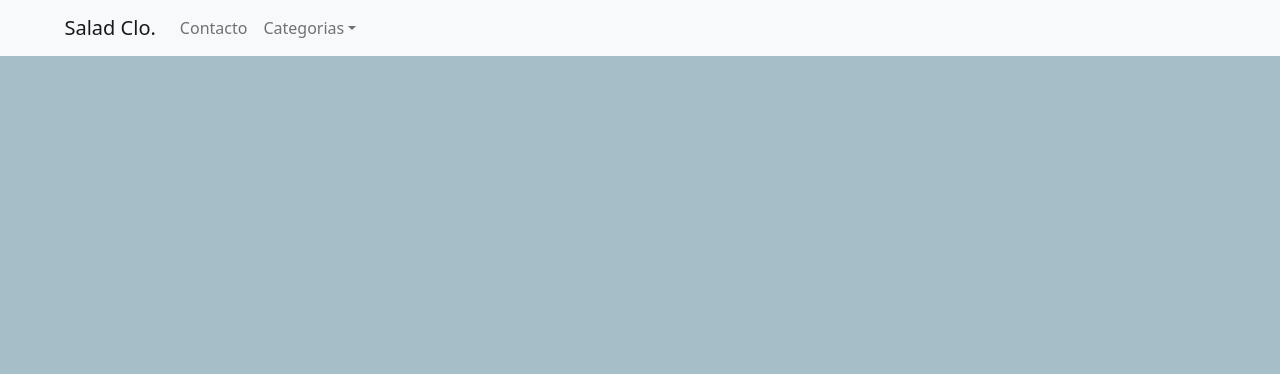
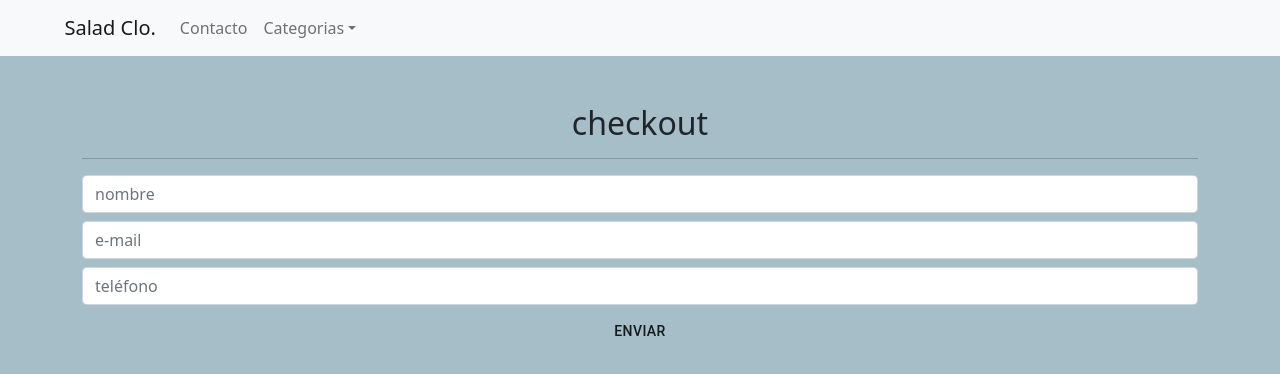
Before and after one commit to RoyBuchanandev/Catalogo-Buchanan, a React (Create React App) app: page /Checkout in a window 1280 px wide. Shown: the top 374 px of the page. Built offline with nearby package versions, Linux system fonts and the light colour scheme.

Commit message:
se agrega proyecto

```diff
--- a/src/AppRoutes.js
+++ b/src/AppRoutes.js
@@ -4,6 +4,7 @@ import ItemListContainer from "./Components/ItemListContainer/ItemListContainer"
 import ItemDetailContainer from "./Components/ItemDetailsContainer/ItemDetailContainer";
 import { Route , Routes} from "react-router";
 import { CartView } from "./Components/CartView/CartView";
+import { Checkout } from "./Components/checkout/Checkout";
 
 
 
@@ -14,6 +15,7 @@ export default function AppRoutes() {
         <Route exact path="/" element={<ItemListContainer />} />
        <Route path="category/:categoryId" element={<ItemListContainer/>} />
        <Route exact path="/item/:id" element={<ItemDetailContainer />} />
+        <Route exact path="/Checkout" element={<Checkout/>} />
        <Route path="/cartView" element={ <CartView /> } />
       </Routes>
     </div>
--- a/src/Components/CartView/CartView.js
+++ b/src/Components/CartView/CartView.js
@@ -28,11 +28,12 @@ export const CartView = () => {
                 }
             </section>
             <hr/>
+            <h3>precio: $ {totalPrice()}</h3>
             <div>
 
                 <button className="btn btn-danger" onClick={removeAllItem}>Vaciar carrito <BsFillTrashFill/></button>
 
-                <button className="btn btn-success mx-2">Terminar mi compra</button>
+                <Link to = "/Checkout" className="btn btn-success mx-2">Terminar mi compra</Link>
 
             </div>
         </div>
--- /dev/null
+++ b/src/Components/checkout/Checkout.js
@@ -0,0 +1,151 @@
+import React from "react";
+import { Button } from "@material-ui/core";
+import { useContext } from "react";
+import { CartContext } from "../Context/CartContext";
+import { useState } from "react";
+import { validateNamespace } from "@firebase/util";
+import { database } from "../../Firebase/Config";
+import { collection, Timestamp, writeBatch, getDocs, query, where, documentId, addDoc, getDoc } from "firebase/firestore/lite";
+import { FieldPath } from "firebase/firestore/lite";
+
+export const Checkout = () => {
+    const { cart, totalPrice, removeAllItem } = useContext(CartContext);
+    const [orderId, setOrderId] = useState(null)
+    const [values, setValues] = useState({
+        nombre: "",
+        email: "",
+        teléfono: ""
+    })
+
+    const handleInputChange = (e) => {
+
+        console.log(e.target)
+        setValues({
+            ...values,
+            [e.target.name]: e.target.value
+        })
+    }
+
+
+
+    const handleSubmit = (e) => {
+        e.preventDefault()
+        if (values.nombre.length < 2) {
+            alert("nombre invalido")
+            return
+        }
+        if (values.email.length < 6) {
+            alert("email invalido")
+            return
+        }
+        if (values.tel.length < 8) {
+            alert("teléfono invalido")
+            return
+        }
+        const order = {
+            buyer: values,
+            items: cart,
+            total: totalPrice(),
+            date: Timestamp.fromDate(new Date())
+        };
+
+
+
+
+        const batch = writeBatch(database)
+        const ordersRef = collection(database, "orders")
+        const productosRef = collection(database, "productos")
+        const q = query(productosRef, where(documentId(), 'in', cart.map(el => el.id)))
+        const productos =  getDocs (q)
+        const outOfStock = []
+
+        getDocs(q)
+            .then((res) => {
+                res.docs.forEach((doc) => {
+                    const itemInCart = cart.find((prod) => prod.id === doc.id)
+
+                    if (doc.data().stock >= itemInCart.cantidad) {
+                        batch.update(doc.ref, {
+                            stock: doc.data().stock - itemInCart.cantidad
+                        })
+                    } else {
+                        outOfStock.push(itemInCart)
+                    }
+
+                })
+                if (outOfStock.length === 0) {
+
+                }
+                batch.commit()
+                addDoc(ordersRef)
+                .then((res) => console.log (res.id))
+            })
+
+
+
+        addDoc(ordersRef, order)
+            .then((res) => {
+                setOrderId(res.id)
+                removeAllItem()
+
+            })
+
+    };
+
+    return (
+        <div className="container my-5">
+
+
+            {
+
+                orderId
+                    ?
+                    <>
+                        <h2> tu compra fue registrada con exito </h2>
+                        <hr />
+                        <p> tu número de orden es: {orderId}</p>
+
+                    </>
+                    : <>
+
+                        <h2>checkout</h2>
+                        <hr />
+
+                        <form onSubmit={handleSubmit}>
+                            <input
+                                name="nombre"
+                                onChange={handleInputChange}
+                                value={values.nombre}
+                                className="form-control my-2"
+                                type="email"
+                                placeholder="nombre "
+                            />
+                            <input
+                                name="email"
+                                onChange={handleInputChange}
+                                value={values.email}
+                                className="form-control my-2"
+                                type="text"
+                                placeholder="e-mail"
+                            />
+                            <input
+                                name="tel"
+                                onChange={handleInputChange}
+                                value={values.tel}
+                                className="form-control my-2"
+                                type="tel"
+                                placeholder="teléfono"
+                            />
+                            <Button onClick={handleSubmit}> enviar </Button>
+                        </form>
+
+                    </>
+
+            }
+
+
+
+
+        </div>
+    );
+};
```
